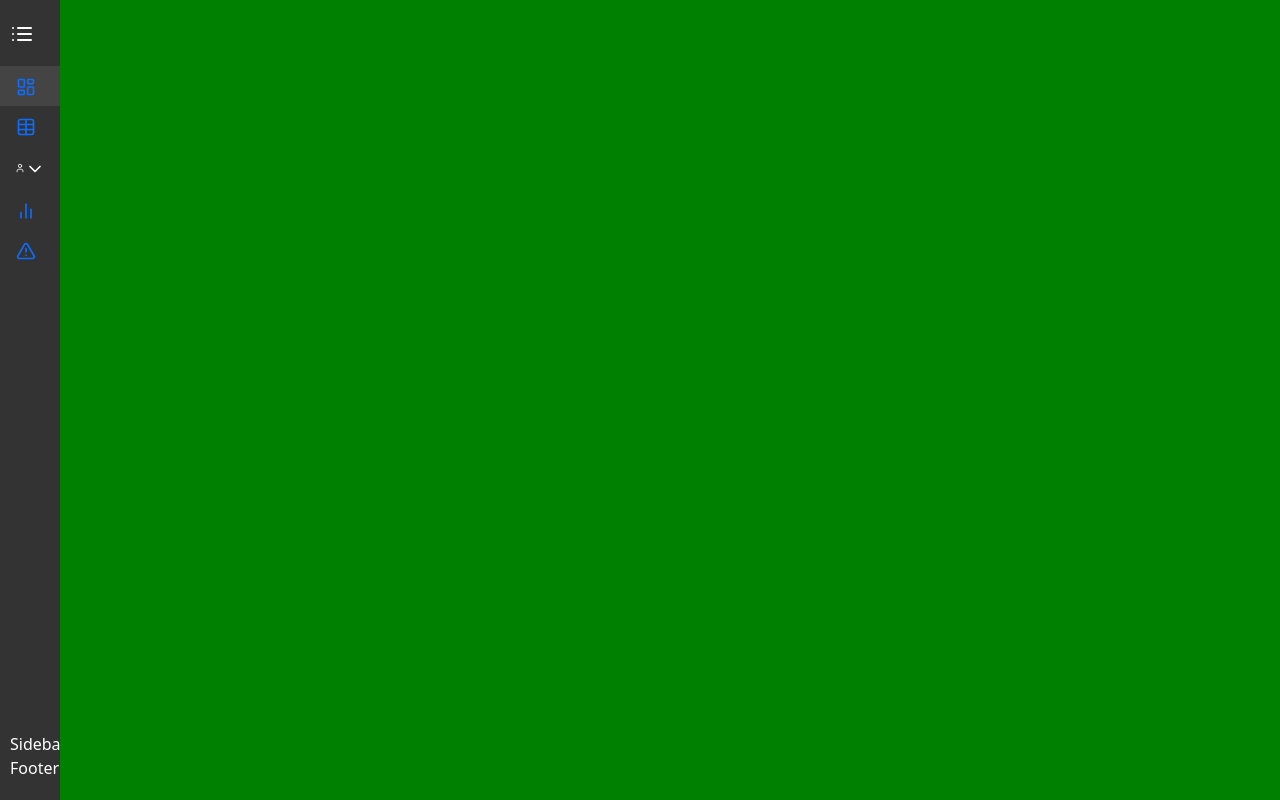
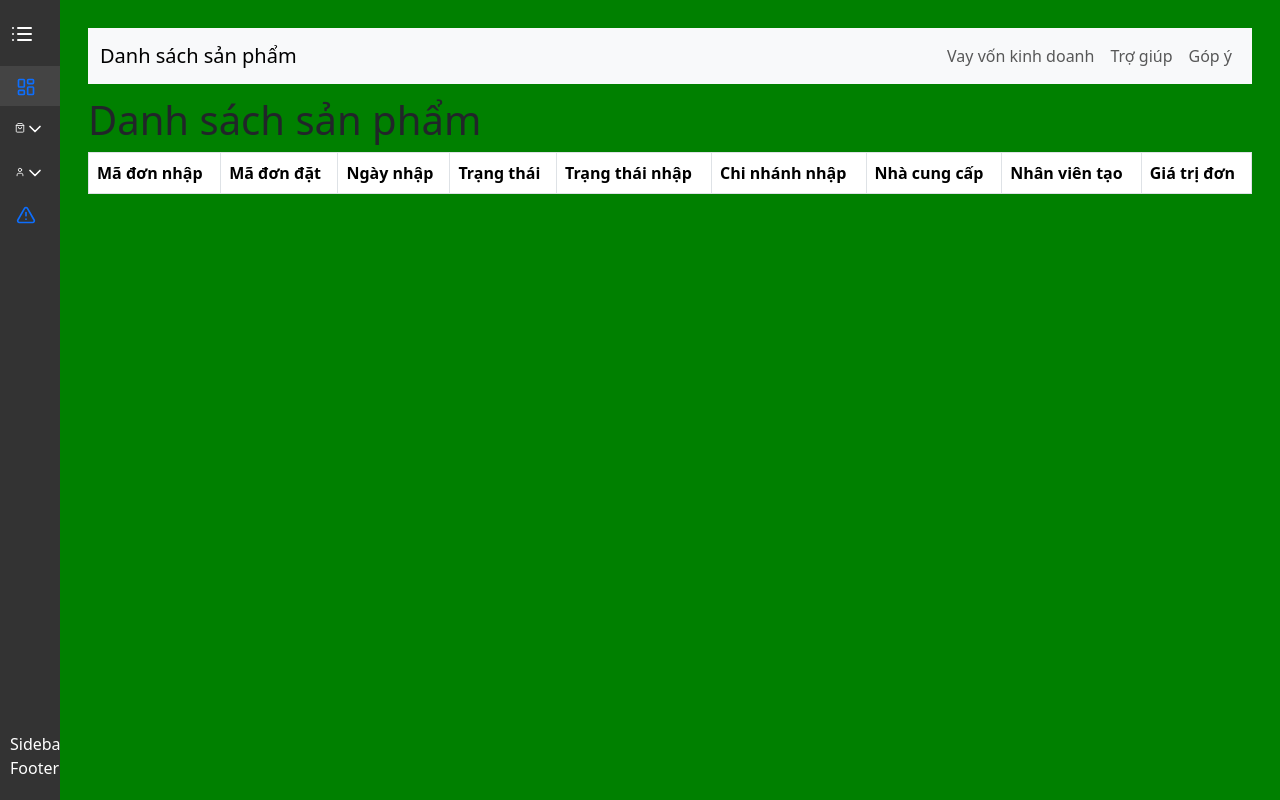
Before and after one commit to BunThangDacHieu/Management-goods, a React (Create React App) app in the folder fontend/: page / in a window 1280 px wide. Built offline with nearby package versions, Linux system fonts and the light colour scheme.

Commit message:
Sửa frontend cho t, plsss

```diff
--- a/fontend/package.json
+++ b/fontend/package.json
@@ -7,6 +7,7 @@
     "@testing-library/react": "^13.4.0",
     "@testing-library/user-event": "^13.5.0",
     "bootstrap": "^5.3.3",
+    "bootstrap-icons": "^1.11.3",
     "cdbreact": "^1.5.19",
     "fontend": "file:fontend-0.1.0.tgz",
     "lucide-react": "^0.451.0",
--- a/fontend/src/App.js
+++ b/fontend/src/App.js
@@ -1,3 +1,4 @@
+// App.js
 import React from 'react';
 import { BrowserRouter as Router, Route, Routes } from 'react-router-dom';
 import { Container, Row, Col } from 'react-bootstrap';
@@ -6,6 +7,8 @@ import Homepage from './page/Homepage';
 import Login from './page/Login';
 import Error from './page/Error';
 import 'bootstrap/dist/css/bootstrap.min.css';
+import ListProduct from './page/ListProduct';
+// Import other necessary pages
 
 function App() {
   return (
@@ -15,12 +18,14 @@ function App() {
           <Col xs="auto">
             <Sidebar />
           </Col>
-          <Col className="p-3 flex-grow-1" style={{backgroundColor: 'green'}}>
+          <Col className="p-3 flex-grow-1" style={{ backgroundColor: 'green' }}>
             <Routes>
-              <Route path="/" element={<Homepage />} />
+              <Route path="/" element={<ListProduct />} />
               <Route path="/login" element={<Login />} />
+              <Route path="/user-list" />
+              <Route path="/user-settings" />
+              {/* Add other routes corresponding to sub-items */}
               <Route path="*" element={<Error />} />
-              {/* Thêm các routes khác tại đây */}
             </Routes>
           </Col>
         </Row>
--- a/fontend/src/components/ResponsiveSidebar.js
+++ b/fontend/src/components/ResponsiveSidebar.js
@@ -1,7 +1,8 @@
 import React, { useState } from 'react';
 import { Nav } from 'react-bootstrap';
 import { NavLink } from 'react-router-dom';
-import { List, X, LayoutDashboard, Table, User, BarChart2, AlertTriangle, ChevronDown, ChevronUp } from 'lucide-react';
+import { List, X, LayoutDashboard, Table, User, BarChart2, AlertTriangle, ChevronDown, ChevronUp, ShoppingBag, AlignCenter } from 'lucide-react';
+import Logo from '../Image/image.png';
 import '../css/Sidebar.css';
 
 const NavItem = ({ icon, children, to, subItems }) => {
@@ -50,22 +51,45 @@ const Sidebar = () => {
         <button className="toggle-btn" onClick={toggleSidebar}>
           {expanded ? <X size={24} /> : <List size={24} />}
         </button>
-        <span className="sidebar-title">Sidebar</span>
+        <span className="sidebar-title">
+        <img src={Logo} alt="Logo" className="sidebar-logo" />
+        </span>
       </div>
 
       <Nav className="flex-column sidebar-content">
-        <NavItem icon={<LayoutDashboard size={20} />} to="/">Dashboard</NavItem>
-        <NavItem icon={<Table size={20} />} to="/tables">Tables</NavItem>
-        <NavItem
-          icon={<User size={20} />}
+        <NavItem icon={<LayoutDashboard size={20} />} to="/">Vận Chuyển</NavItem>
+        <NavItem className = "justify-content-center align-items-center"
+          style={{display: 'flex', alignItems: 'center'}}
+          icon={<ShoppingBag  size={20} />}
           subItems={[
-            { to: "/profile", label: "View Profile", icon: <User size={16} /> },
-            { to: "/settings", label: "Settings", icon: <BarChart2 size={16} /> }
+            { to: "/", label: "Danh sách sản phẩm" },
+            { to: "/", label: "Quản lý kho" },
+            { to: "/", label: "Đặt hàng nhập"},
+            { to: "/", label: "Nhập hàng"},
+            { to: "/", label: "Kiểm hàng" },
+            { to: "/", label: "Chuyển hàng" },
+            { to: "/", label: "Nhà Cung cấp" },
+            { to: "/", label: "Điều chỉnh giá vốn" }
           ]}
         >
-          User
+          Sản Phẩm
         </NavItem>
-        <NavItem icon={<BarChart2 size={20} />} to="/analytics">Analytics</NavItem>
+        <NavItem className = "justify-content-center align-items-center"
+          style={{display: 'flex', AlignCenter: 'center'}}
+          icon={<User   size={20} />}
+          subItems={[
+            { to: "/", label: "Danh sách sản phẩm" },
+            { to: "/", label: "Quản lý kho" },
+            { to: "/", label: "Đặt hàng nhập"},
+            { to: "/", label: "Nhập hàng"},
+            { to: "/", label: "Kiểm hàng" },
+            { to: "/", label: "Chuyển hàng" },
+            { to: "/", label: "Nhà Cung cấp" },
+            { to: "/", label: "Điều chỉnh giá vốn" }
+          ]}
+        >
+          Sản Phẩm
+        </NavItem>
         <NavItem icon={<AlertTriangle size={20} />} to="/hero404">404 page</NavItem>
       </Nav>
 
--- a/fontend/src/css/Sidebar.css
+++ b/fontend/src/css/Sidebar.css
@@ -1,3 +1,5 @@
+/* Sidebar.css */
+
 .sidebar {
   height: 100vh;
   background-color: #333;
@@ -32,14 +34,21 @@
   display: none;
 }
 
-  .expanded .sidebar-title {
+.sidebar.expanded .sidebar-title {
   display: inline;
+}
+
+.sidebar-logo {
+  height: 30px;
 }
 
 .sidebar-content {
   flex-grow: 1;
-    overflow-y: auto;
+  overflow-y: auto; /* Enable vertical scrolling */
+  overflow-x: hidden; /* Disable horizontal scrolling */
+  height: calc(100vh - 60px); /* Adjust height based on sidebar header */
 }
+
 
 .nav-item {
   width: 100%;
@@ -65,11 +74,12 @@
   display: none;
 }
 
-  .expanded .sidebar-item .item-label {
+.sidebar.expanded .sidebar-item .item-label {
   display: inline;
 }
 
-  .sidebar-item:hover, .sidebar-item.active {
+.sidebar-item:hover,
+.sidebar-item.active {
   background-color: #444;
 }
 
@@ -84,10 +94,21 @@
 .sub-nav {
   background-color: #2a2a2a;
   overflow: hidden;
+  display: flex;
+  flex-direction: column; /* Ensure vertical stacking */
 }
 
 .sub-item {
   padding-left: 40px;
+  display: flex; /* Ensure sub-items are flex containers */
+  align-items: center;
+  color: #ced4da;
+  white-space: nowrap;
+}
+
+.sub-item:hover {
+  background-color: #6c757d;
+  color: #fff;
 }
 
 .sidebar-footer {
@@ -95,13 +116,27 @@
   text-align: center;
 }
 
+/* Responsive Design */
 @media (max-width: 768px) {
   .sidebar {
     position: fixed;
     z-index: 100;
+    height: 100vh;
   }
 
   .sidebar:not(.expanded) {
     width: 0;
   }
+
+  .sidebar.expanded {
+    width: 250px;
   }
+
+  .sidebar-title {
+    display: none; /* Hide title when not expanded */
+  }
+
+  .sidebar.expanded .sidebar-title {
+    display: inline;
+  }
+}
--- /dev/null
+++ b/fontend/src/page/ListProduct.js
@@ -0,0 +1,48 @@
+import React from 'react';
+import { Container, Row, Col, Nav, Navbar, Table } from 'react-bootstrap';
+
+export default function ListProduct() {
+  return (
+    <>
+      <Navbar bg="light" expand="lg" style={{margin: "12px"}}>
+        <Container fluid>
+          <Navbar.Brand>Danh sách sản phẩm</Navbar.Brand>
+          <Navbar.Toggle aria-controls="basic-navbar-nav" />
+          <Navbar.Collapse id="basic-navbar-nav">
+            <Nav className="ms-auto">
+              <Nav.Link>Vay vốn kinh doanh</Nav.Link>
+              <Nav.Link>Trợ giúp</Nav.Link>
+              <Nav.Link>Góp ý</Nav.Link>
+            </Nav>
+          </Navbar.Collapse>
+        </Container>
+      </Navbar>
+      <Container fluid>
+        <Row>
+          <Col>
+            <h1>Danh sách sản phẩm</h1>
+          </Col>
+        </Row>
+        <Row>
+          <Col>
+            <Table striped bordered hover>
+              <thead>
+                <tr>
+                  <th>Mã đơn nhập</th>
+                  <th>Mã đơn đặt</th>
+                  <th>Ngày nhập</th>
+                  <th>Trạng thái</th>
+                  <th>Trạng thái nhập</th>
+                  <th>Chi nhánh nhập</th>
+                  <th>Nhà cung cấp</th>
+                  <th>Nhân viên tạo</th>
+                  <th>Giá trị đơn</th>
+                </tr>
+              </thead>
+            </Table>
+          </Col>
+        </Row>
+      </Container>
+    </>
+  );
+}
```
Also changed, not shown: fontend/src/Image/image.png (added), 1 other file (tests, documents, lock files or other folders). Lines whose indentation alone changed are shown as unchanged.
